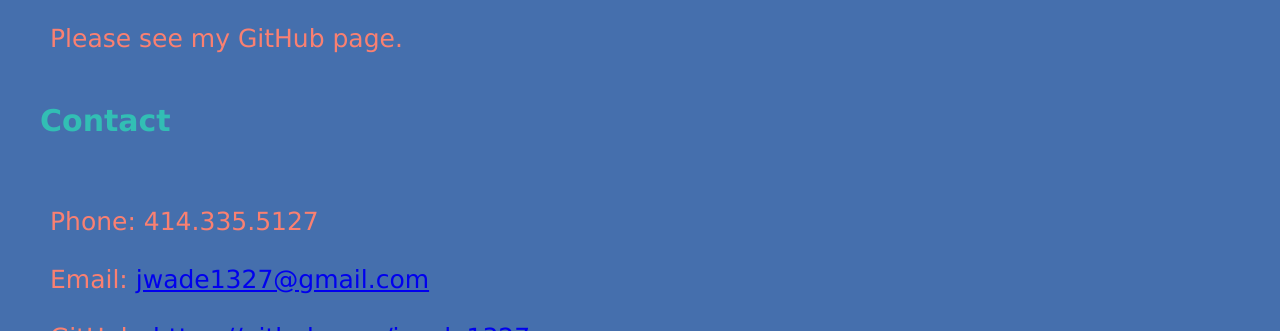
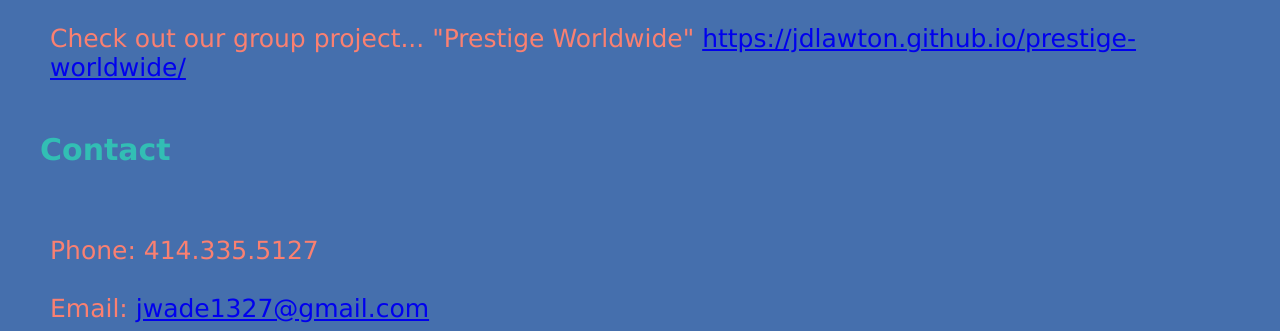
Before and after one commit to jwade1327/portfolio, a plain HTML site: page index.html in a window 1280 px wide. Shown: the part 769-1100 px from the top of the page. Drawn offline with Linux system fonts and the light colour scheme.

Commit message:
group project update

```diff
--- a/index.html
+++ b/index.html
@@ -37,7 +37,8 @@
             <div class="section-title">
                 <h2>Bootcamp Projects</h2>
                 <p>
-                    Please see my GitHub page.
+                    Check out our group project... "Prestige Worldwide"
+                    <a href="https://jdlawton.github.io/prestige-worldwide/">https://jdlawton.github.io/prestige-worldwide/</a>
                 </p>
             </div>
         </section>
```
